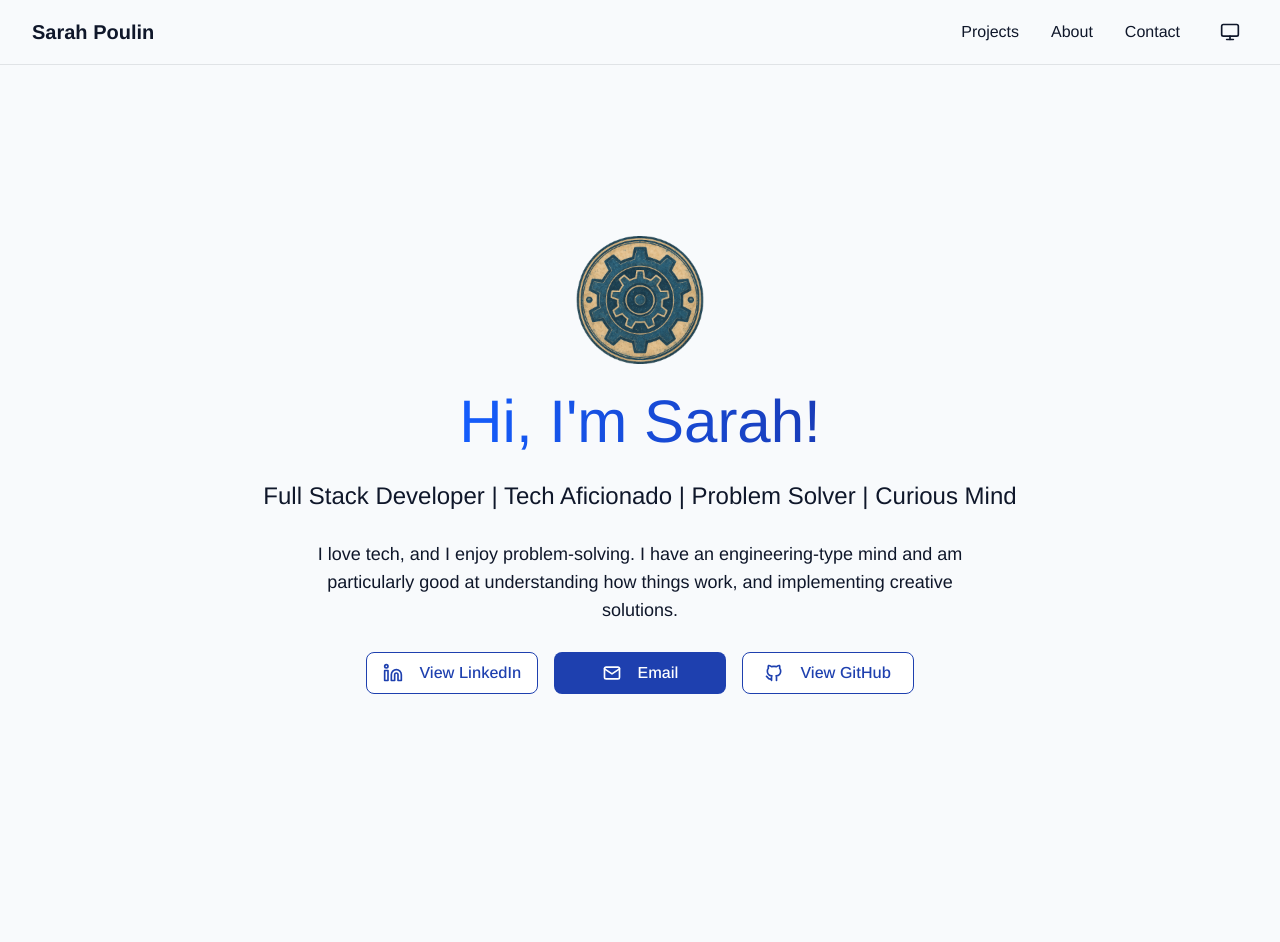
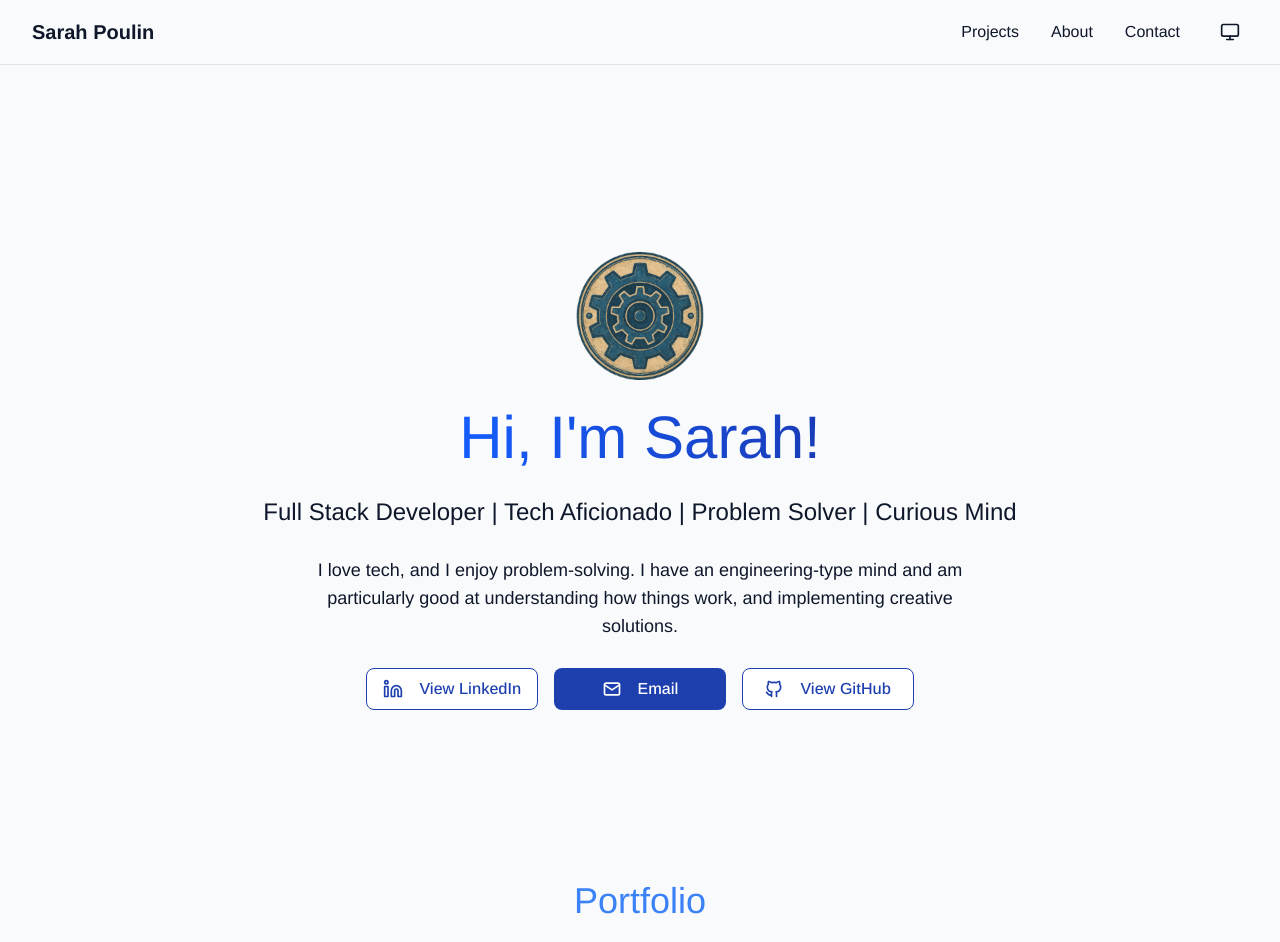
Before and after one commit to threehappypenguins/portfolio, a Next.js app: page / in a window 1280 px wide. Shown: the top 942 px of the page. Before the commit the page ends 865 px from the top, so only its background shows below. Built offline with nearby package versions, Linux system fonts and the light colour scheme.

Commit message:
Added second section to main (will contain the portfolio)

```diff
--- a/app/globals.css
+++ b/app/globals.css
@@ -61,6 +61,11 @@ h1 {
   color: transparent;
 }
 
+h2 {
+  @apply text-center w-fit mx-auto text-4xl;
+  color: #3B82F6;
+}
+
 .social-button-group {
   display: grid;
   grid-auto-flow: column;
--- a/app/page.tsx
+++ b/app/page.tsx
@@ -22,8 +22,8 @@ const IconBrandLinkedin = ({ size = 20, className = "" }) => (
 
 export default function Home() {
   return (
-    <main className="min-h-screen flex items-center justify-center p-4">
-      <div className="w-full max-w-2/3 space-y-7">
+    <main className="min-h-screen flex flex-col items-center p-4">
+      <div className="h-screen flex flex-col items-center justify-center w-full max-w-2/3 space-y-7">
         <Image
           src="/logo.png"
           alt="Gear logo"
@@ -78,6 +78,11 @@ export default function Home() {
           </div>
         </div>
       </div>
+      <div className="space-y-4">
+        <h2>Portfolio</h2>
+
+        <p className="text-lg text-center">A timeline of my recent work and accomplishments</p>
+      </div>
     </main>
   );
 }
```
